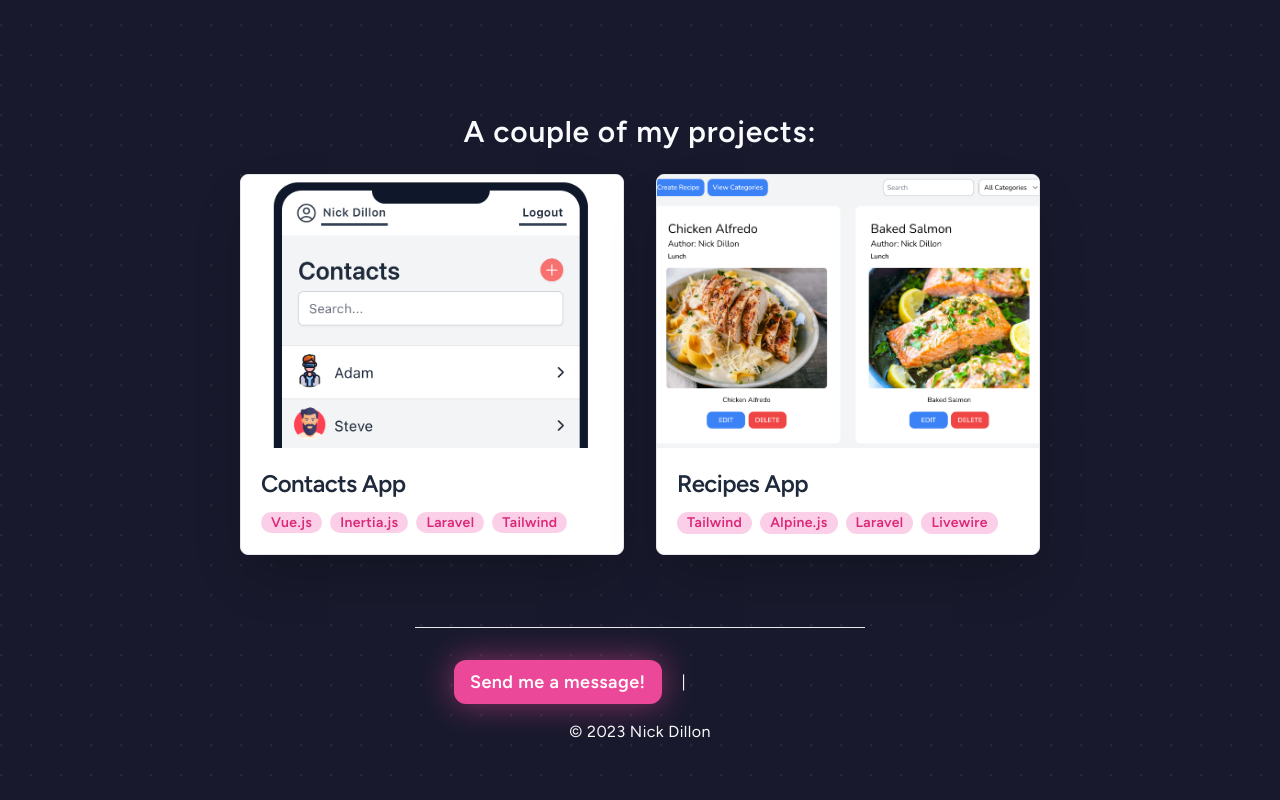
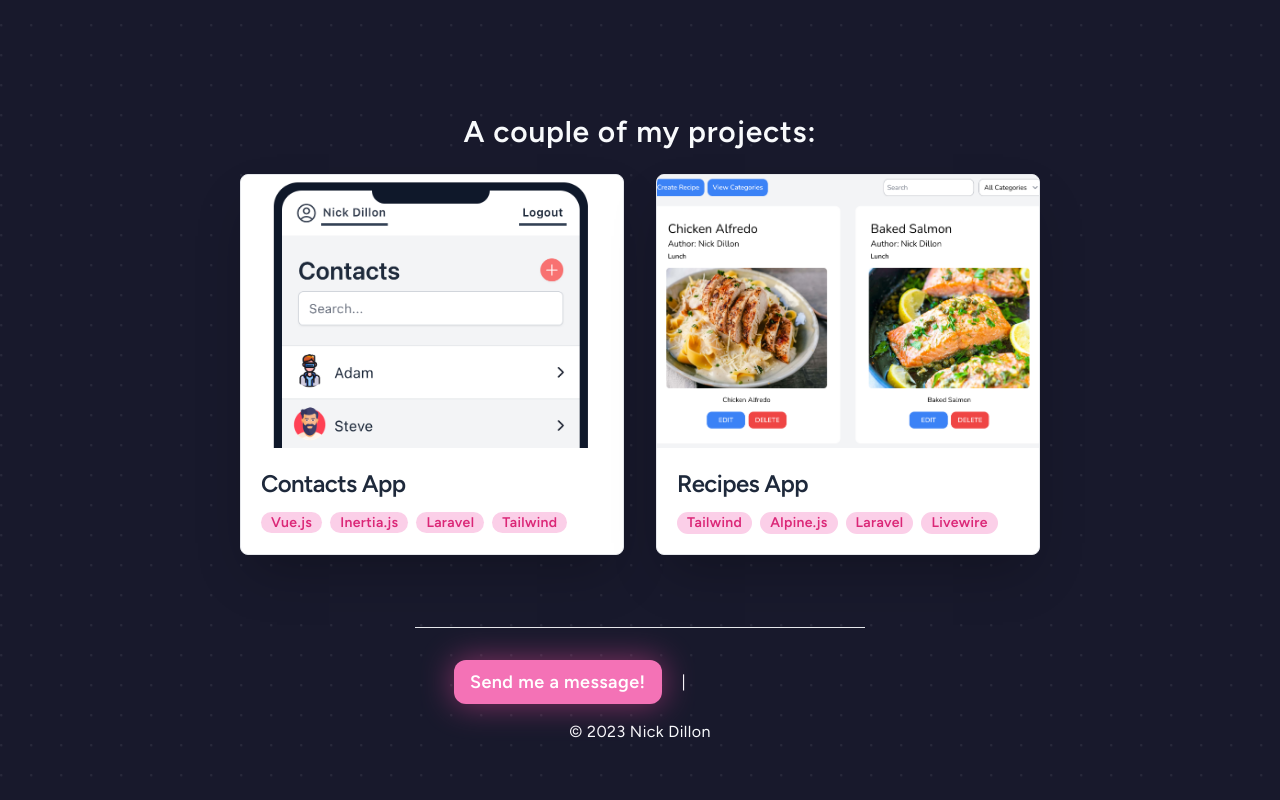
Before and after one commit to NickDillon1412/portfolio-site, a Vue app: page / in a window 1280 px wide. Shown: the part 1446-2246 px from the top of the page. Built offline with nearby package versions, Linux system fonts and the light colour scheme; some icons are missing.

Commit message:
Changed button bg color

```diff
--- a/src/components/Footer.vue
+++ b/src/components/Footer.vue
@@ -10,7 +10,7 @@
                             class="absolute transition-all duration-1000 bg-pink-500 -inset-px rounded-xl blur-lg group-hover/button:opacity-100 group-hover/button:-inset-1 group-hover/button:duration-200 animate-pulse">
                         </div>
                         <a href="mailto:nickhds@gmail.com" target="_blank"
-                            class="relative inline-flex items-center justify-center w-full px-4 py-2 text-lg font-bold text-white transition-all duration-300 ease-in-out bg-pink-500 sm:w-auto hover:-rotate-3 hover:scale-110 rounded-xl focus:outline-none focus:ring-2 focus:ring-offset-2 focus:ring-pink-500"
+                            class="relative inline-flex items-center justify-center w-full px-4 py-2 text-lg font-bold text-white transition-all duration-300 ease-in-out bg-pink-400 sm:w-auto hover:-rotate-3 hover:scale-110 rounded-xl focus:outline-none focus:ring-2 focus:ring-offset-2 focus:ring-pink-500"
                             role="button">Send me a message!</a>
                     </div>
                     <span class="hidden sm:inline-block">|</span>
```
